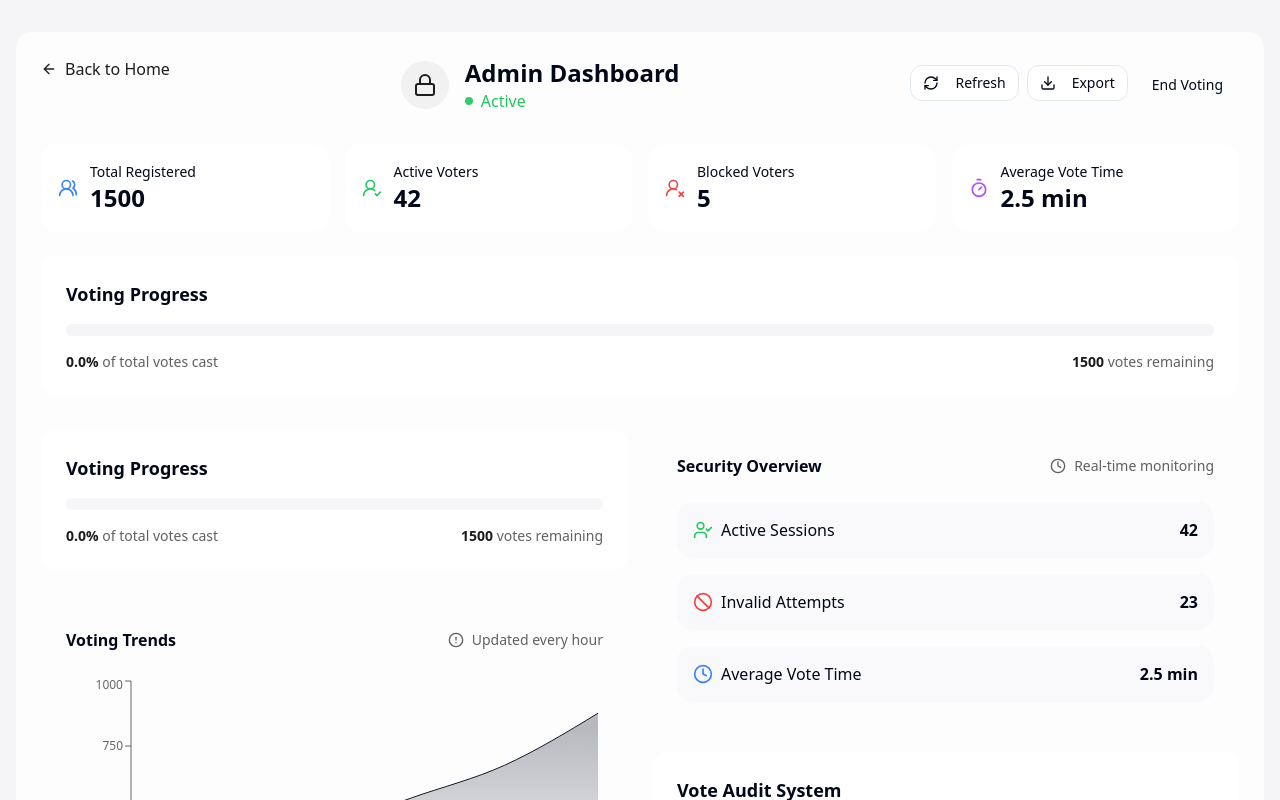
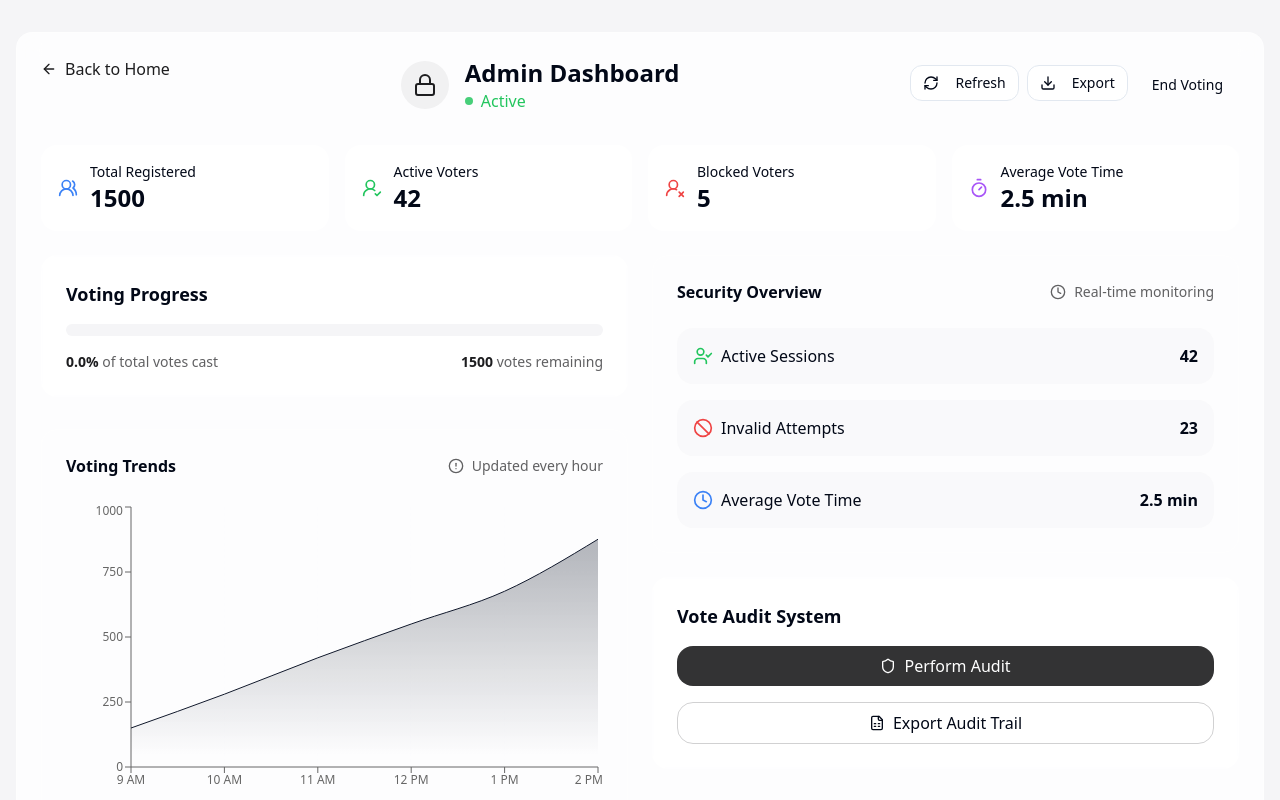
Before and after one commit to hridesh94/SecureVoteChain, a React (Vite) app: page /dashboard/admin in a window 1280 px wide. Shown: the top 800 px of the page. Built offline with nearby package versions, Linux system fonts and the light colour scheme.

Commit message:
Remove redundant voting progress bar
The lower, repeated voting progress bar has been removed from the admin dashboard.

```diff
--- a/src/pages/admin/AdminDashboard.tsx
+++ b/src/pages/admin/AdminDashboard.tsx
@@ -3,7 +3,6 @@ import DashboardWrapper from "@/components/admin/dashboard/DashboardWrapper";
 import DashboardHeader from "@/components/admin/dashboard/DashboardHeader";
 import DashboardContent from "@/components/admin/dashboard/DashboardContent";
 import VoterStats from "@/components/admin/VoterStats";
-import VotingProgress from "@/components/admin/VotingProgress";
 import { useAdminDashboard } from "@/hooks/useAdminDashboard";
 
 const votingData = [
@@ -46,11 +45,6 @@ const AdminDashboard = () => {
         averageVoteTime={stats.averageVoteTime}
       />
 
-      <VotingProgress
-        votingProgress={stats.votingProgress}
-        remainingVoters={stats.remainingVoters}
-      />
-
       <DashboardContent
         isVotingActive={isVotingActive}
         showResults={showResults}
```
